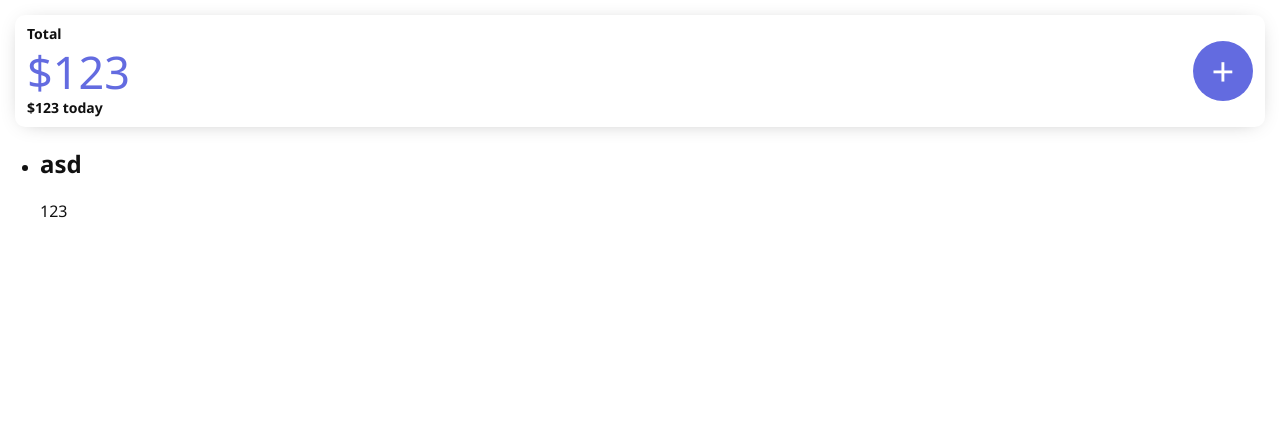
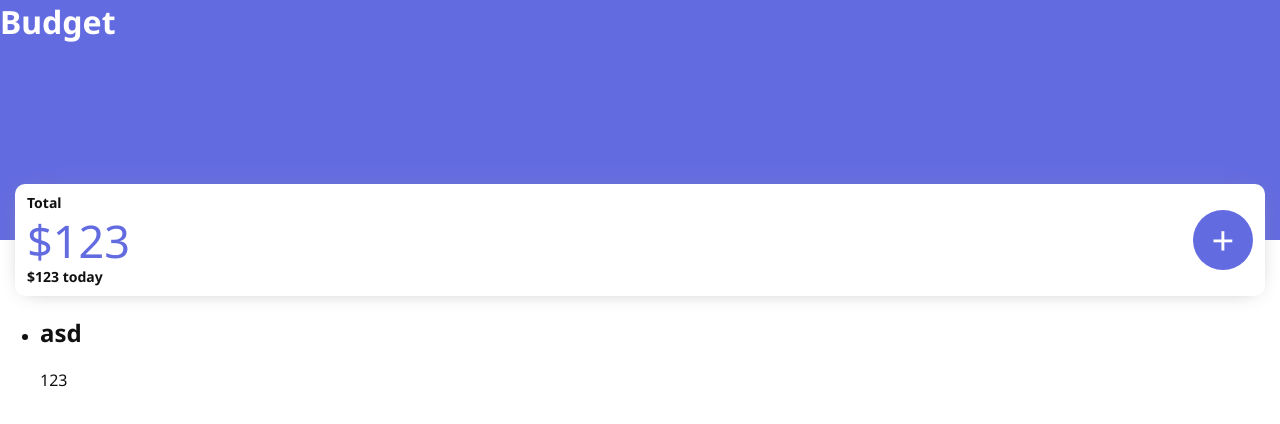
Before and after one commit to JasonDollar/Budget-app-frontend, a React (Create React App) app: page /expenses in a window 1280 px wide. Shown: the top 424 px of the page. Built offline with nearby package versions, Linux system fonts and the light colour scheme.

Commit message:
Header components

```diff
--- /dev/null
+++ b/src/components/Header.js
@@ -0,0 +1,24 @@
+import React from 'react'
+
+import styled from 'styled-components'
+
+const Container = styled.div`
+  height: 30vh;
+  background: ${props => props.theme.indigo};
+  margin: 0;
+
+  h1 {
+    color: #fff;
+    margin: 0;
+  }
+`
+
+const Header = () => {
+  return (
+    <Container>
+      <h1>Budget</h1>
+    </Container>
+  )
+}
+
+export default Header
--- a/src/components/Total.js
+++ b/src/components/Total.js
@@ -1,10 +1,11 @@
-import React, { useState, useEffect } from 'react'
+import React, { useState, useEffect, useRef } from 'react'
 import { Link } from 'react-router-dom'
 import styled from 'styled-components'
 import { calculateTotal } from '../lib/calcTotal'
 
 const TotalBox = styled.div`
   margin: 1.5rem;
+  margin-top: -${props => props?.boxSize / 2}px;
   background: #fff;
   box-shadow: 0px 2px 20px -10px #999;
   border-radius: 10px;
@@ -13,12 +14,7 @@ const TotalBox = styled.div`
   flex-direction: column;
   line-height: 1;
 
-  p {
-    /* margin: .5rem; */
-  }
-
   .header {
-    /* margin: -5rem; */
     font-size: 1.4rem;
     font-weight: 600;
   }
@@ -35,6 +31,7 @@ const TotalBox = styled.div`
   }
 
   .link {
+    cursor: pointer;
     background: ${props => props.theme.indigo};
     padding: 3rem;
     border-radius: 50%;
@@ -57,13 +54,15 @@ const TotalBox = styled.div`
 
 const Total = ({ expenses }) => {
   const [totalAmount, setTotalAmount] = useState(0)
+  const boxRef = useRef()
   useEffect(() => {
     const totalAmountCalc = calculateTotal(expenses)
     setTotalAmount(totalAmountCalc)
+    // console.log(boxRef.current.clientHeight)
   }, [expenses])
 
   return (
-    <TotalBox>
+    <TotalBox ref={boxRef} boxSize={boxRef.current?.clientHeight}>
       <p className="header">Total</p>
       <div className="main">
         <div className="total">
--- a/src/pages/expenses.js
+++ b/src/pages/expenses.js
@@ -2,6 +2,7 @@ import React from 'react'
 import { useSelector } from 'react-redux'
 import ExpensesList from '../components/ExpensesList'
 import Total from '../components/Total'
+import Header from '../components/Header'
 
 // import { setExpensesToStore } from '../store/actions/expenses'
 
@@ -16,6 +17,7 @@ const ExpensesPage = () => {
   // }, [])
   return (
     <div>
+      <Header />
       <Total expenses={expenses} />
       <ExpensesList expenses={expenses} loading={expensesLoading}/>
     </div>
```
